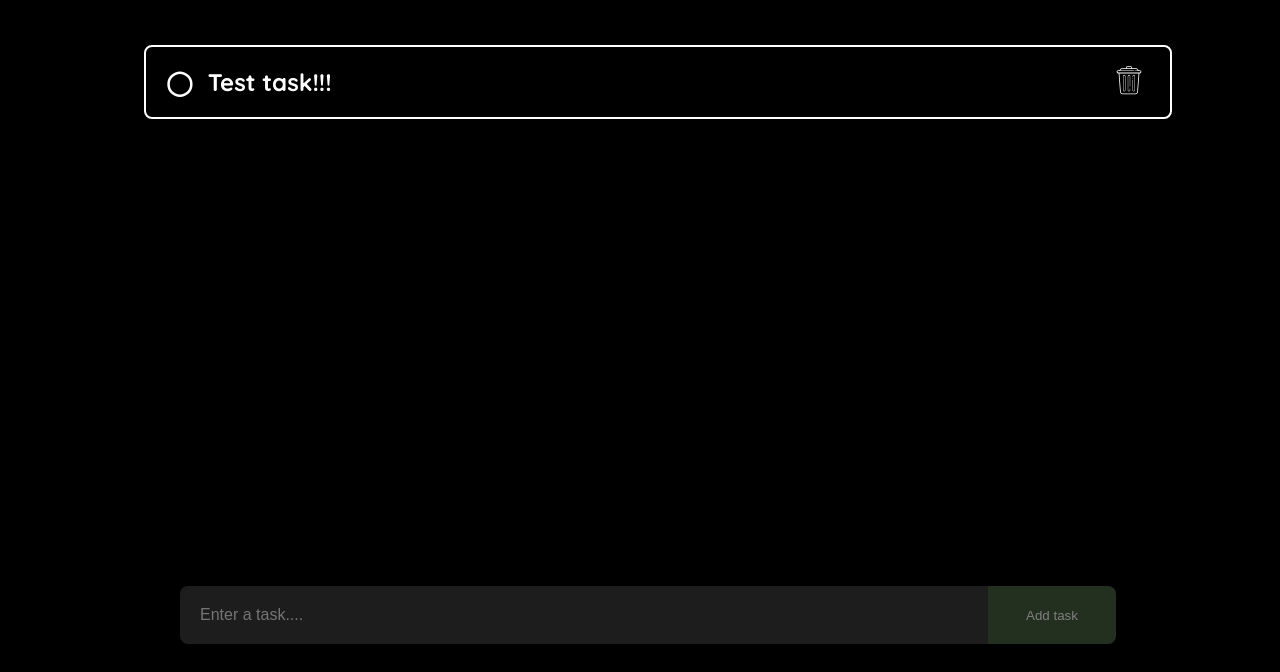
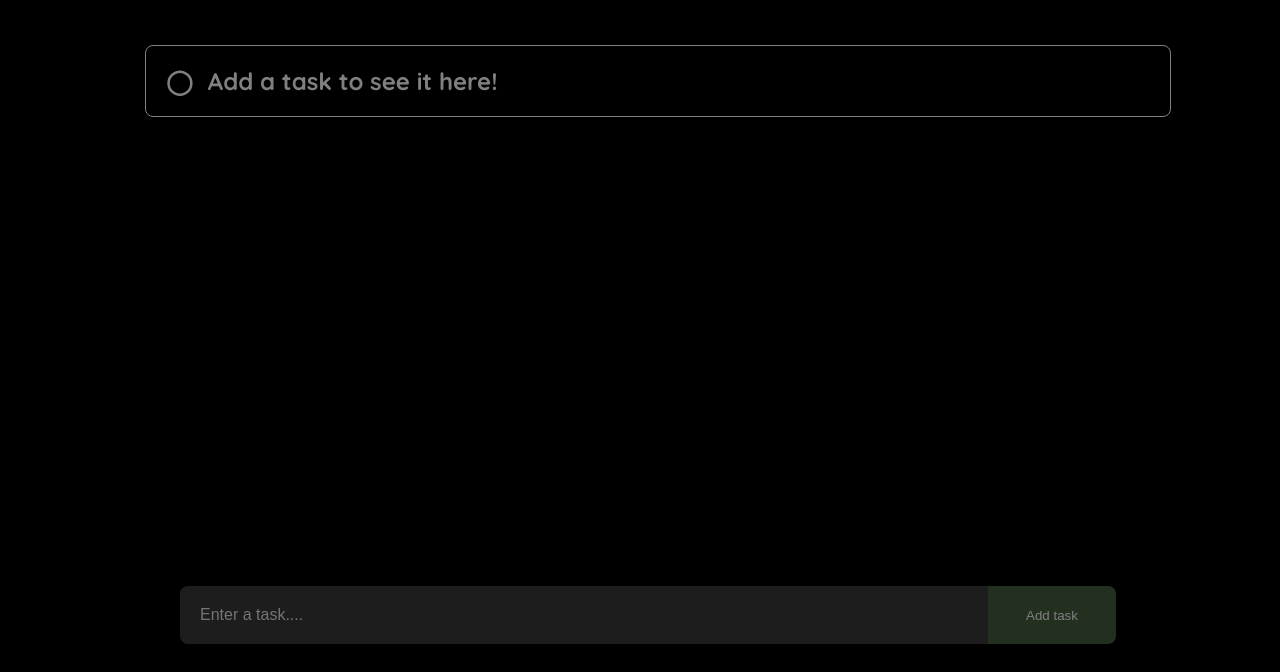
Before and after one commit to TheStarSlayer/todo-list, a plain HTML site: page index.html in a window 1280 px wide. Shown: the part 144-816 px from the top of the page. Drawn offline with Linux system fonts and the light colour scheme.

Commit message:
Set default placeholder task

```diff
--- a/index.css
+++ b/index.css
@@ -44,6 +44,12 @@ body {
     border-radius: 8px;
     transition: padding 0.15s;
     font-family: Quicksand, Arial, Helvetica, sans-serif;
+}
+
+.no-tasks-available {
+    color: grey;
+    border-color: grey;
+    border-width: 1px;
 }
 
 .task-name {
--- a/index.html
+++ b/index.html
@@ -17,15 +17,11 @@
     </span>
 
     <div class="task-list">
-        <div class="task">
+        <div class="task no-tasks-available">
             <span class="task-name">
                 <span>◯</span>
-                <span>Test task!!!</span>
+                <span>Add a task to see it here!</span>
             </span>
-            <button class="delete-task">
-                <!-- Delete -->
-                <img src="img/delete-icon.svg" alt="Delete">
-            </button>
         </div>
     </div>
 
```
